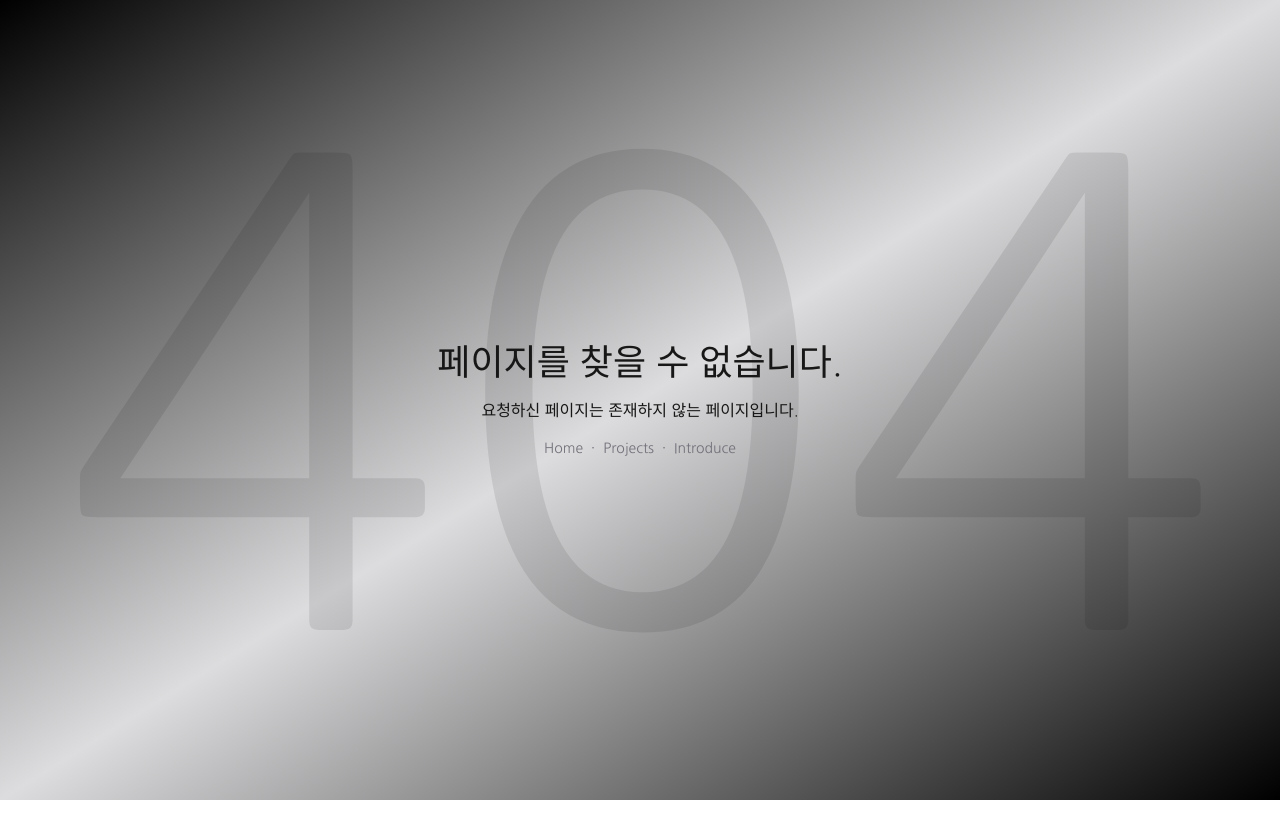
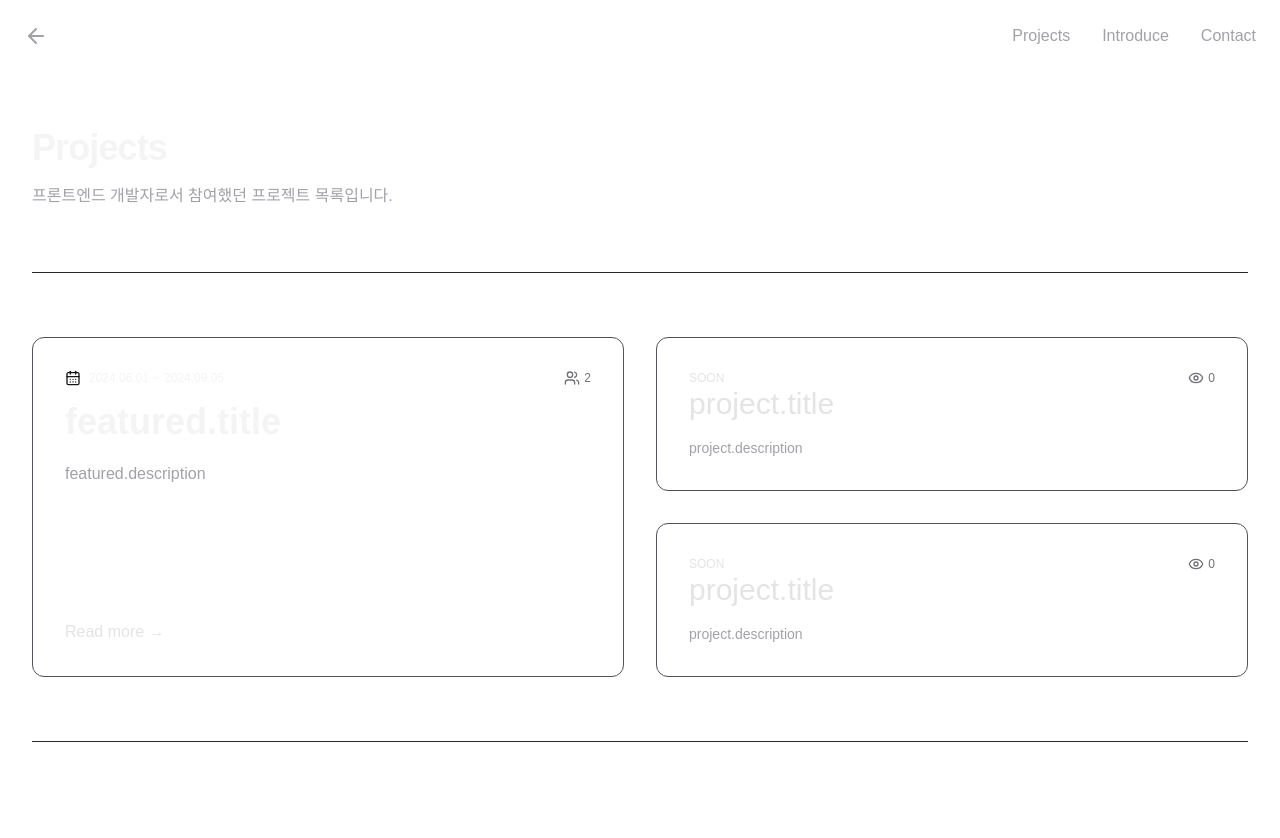
Before and after one commit to Kimjinhyeok/NextJS_Playground, a Next.js app: page /projects in a window 1280 px wide. Before the commit this address had no page. Shown: the top 838 px of the page. Before the commit the page ends 800 px from the top, so only its background shows below. Built offline with nearby package versions, Linux system fonts and the light colour scheme.

Commit message:
Add: project template

```diff
--- /dev/null
+++ b/app/components/card.tsx
@@ -0,0 +1,15 @@
+import { PropsWithChildren } from "react"
+
+export const Card: React.FC<PropsWithChildren> = ({ children }) => {
+
+  return (
+    <div
+      className="overflow-hidden relative duration-700 border rounded-xl hover:bg-zinc-800/10 group md:gap-8 hover:border-zinc-400/50 border-zinc-600 "
+    >
+      <div className="pointer-events-none">
+        <div className="absolute inset-0 z-0  transition duration-1000 [mask-image:linear-gradient(black,transparent)]"/>
+      </div>
+        {children}
+    </div>
+  )
+}
--- /dev/null
+++ b/app/components/nav.tsx
@@ -0,0 +1,55 @@
+'use client';
+
+import Link from "next/link";
+import { useEffect, useRef, useState } from "react";
+import { ArrowLeft } from 'lucide-react';
+
+export const Navigation: React.FC = () => {
+  const [isIntersecting, setIsIntersecting] = useState(true);
+
+  const ref = useRef<HTMLElement>(null);
+
+  useEffect(() => {
+    if(!ref.current) return;
+    const observer = new IntersectionObserver(([entry]) =>
+        setIsIntersecting(entry.isIntersecting),
+    );
+
+    observer.observe(ref.current);
+    return () => {
+      observer.disconnect();
+    }
+  }, [])
+
+
+  return (
+    <header ref={ref}>
+      <div className={`fixed inset-x-0 top-0 z-50 backdrop-blur duration-200 border-b ${
+        isIntersecting
+        ? "bg-zinc-900/0 border-transparent"
+        : "bg-zinc-900/500 border-zinc-800"
+      }`}>
+        <div className="container flex flex-row-reverse items-center justify-between p-6 mx-auto">
+          <div className="flex justify-between gap-8">
+            <Link
+              href="/projects"
+              className="duration-200 text-zinc-400 hover:text-zinc-100"
+            >Projects</Link>
+            <Link
+              href="/intro"
+              className="duration-200 text-zinc-400 hover:text-zinc-100"
+            >Introduce</Link>
+            <Link
+              href="/projects"
+              className="duration-200 text-zinc-400 hover:text-zinc-100"
+            >Contact</Link>
+          </div>
+          <Link
+            href="/portfolio"
+            className="duration-200 text-zinc-400 hover:text-zinc-100"
+          ><ArrowLeft className="w-6 h-6" /></Link>
+        </div>
+      </div>
+    </header>
+  )
+}
--- a/app/portfolio/page.tsx
+++ b/app/portfolio/page.tsx
@@ -1,9 +1,16 @@
 import Link from "next/link";
 import Particles from "../components/particle";
+import { Metadata } from "next";
 
+export const metadata:Metadata = {
+  title: 'KJH-Portfolio',
+  description: 'Portfolio site by Kimjinhyeok',
+  keywords: ['frontend', '프론트엔드', '웹개발자', '김진혁'],
+
+}
 const navigations = [
   { name: "Projects", href: "/projects" },
-  { name: "Introduce", href: "/introduce" },
+  { name: "Introduce", href: "/intro" },
 ]
 export default function PortfolioPage({}) {
 
--- /dev/null
+++ b/app/projects/article.tsx
@@ -0,0 +1,36 @@
+import { Eye } from "lucide-react";
+import Link from "next/link";
+
+interface Project {
+  slug: string;
+  date: Date;
+  title: string;
+  description: string;
+}
+type Props = {
+  project: Project;
+  views: number;
+}
+export const Article: React.FC<Props> = ({ views, project }) => {
+  return (
+    <Link href={`/projects/${project.slug}`}>
+      <article className="p-4 md:p-8">
+        <div className="flex justify-between gap-2 items-center">
+          <span className="text-xs duration-1000 text-zinc-200 group-hover:text-white group-hover:border-zinc-200 drop-shadow-orange">
+            <span>SOON</span>
+          </span>
+          <span className="text-zinc-500 text-xs flex items-center gap-1">
+            <Eye className="w-4 h-4" />{" "}
+            0
+          </span>
+        </div>
+        <h2 className="z-20 text-xl font-medium duration-1000 lg:text-3xl text-zinc-200 group-hover:text-white font-display">
+          project.title
+        </h2>
+        <p className="z-20 mt-4 text-sm duration-1000 text-zinc-400 group-hover:text-zinc-200">
+          project.description
+        </p>
+      </article>
+    </Link>
+  )
+}
--- /dev/null
+++ b/app/projects/page.tsx
@@ -0,0 +1,92 @@
+import Link from "next/link";
+import { Card } from "../components/card";
+import { Navigation } from "../components/nav";
+import { CalendarDays, Eye, Users } from "lucide-react";
+import { Article } from "./article";
+import { Metadata } from "next";
+
+export const metadata:Metadata = {
+  title: 'KJH | Introduce',
+  description: '',
+}
+export default function ProjectsPage({}) {
+
+  return (
+    <div className="relative pb-16">
+      <Navigation />
+      <div className="px-6 pt-20 mx-auto space-y-8 max-w-7xl lg:px-8 md:space-y-16 md:pt-24 lg:pt-32 animate-fade-in-fast">
+        <div className="max-w-2xl mx-auto lg:mx-0">
+          <h2 className="text-3xl font-bold tracking-tight text-zinc-100 sm:text-4xl">
+            Projects
+          </h2>
+          <p className="mt-4 text-zinc-400">
+            프론트엔드 개발자로서 참여했던 프로젝트 목록입니다.
+          </p>
+        </div>
+        <div className="w-full h-px bg-zinc-800" />
+
+        <div className="grid grid-cols-1 gap-8 mx-auto lg:grid-cols-2">
+          <Card>
+            <Link href={`/projects/${''}`}>
+              <article className="relative w-full h-full p-4 md:p-8">
+                <div className="flex items-center justify-between gap-2">
+                  <div className="flex gap-2 items-center">
+                    <CalendarDays className="w-4 h-4"/>
+                    <div className="text-xs leading-3 flex items-center text-zinc-100 gap-1">
+                      <span>2024.06.01</span>
+                      <span>~</span>
+                      <span>2024.09.05</span>
+                    </div>
+                  </div>
+                  <span className="flex items-center gap-1 text-xs text-zinc-500">
+                    <Users className="w-4 h-4" />
+                    <span>2</span>
+                  </span>
+                </div>
+                <h2
+                  id="featured-post"
+                  className="mt-4 text-3xl font-bold text-zinc-100 group-hover:text-white sm:text-4xl font-display"
+                >
+                  featured.title
+                </h2>
+                <p className="mt-4 leading-8 duration-150 text-zinc-400 group-hover:text-zinc-300">
+                  featured.description
+                </p>
+                <div className="absolute bottom-4 md:bottom-8">
+                  <p className="hidden text-zinc-200 hover:text-zinc-50 lg:block">
+                    Read more <span aria-hidden="true">&rarr;</span>
+                  </p>
+                </div>
+              </article>
+            </Link>
+          </Card>
+          <div className="flex flex-col w-full gap-8 mx-auto border-t border-gray-900/10 lg:mx-0 lg:border-t-0">
+            <Card key='proj1'>
+              <Article project={{
+                date: new Date("2024-05-16"),
+                description: 'test1 description',
+                slug: '...',
+                title: 'test1 title'
+              }} views={parseInt(`${Math.random() * 100}`) } />
+            </Card>
+            <Card key='proj2'>
+              <Article project={{
+                date: new Date("2024-02-16"),
+                description: 'test2 description',
+                slug: '...',
+                title: 'test2 title'
+              }} views={parseInt(`${Math.random() * 100}`) } />
+            </Card>
+          </div>
+        </div>
+        <div className="hidden w-full h-px md:block bg-zinc-800" />
+
+        <div className="grid grid-cols1 gap-4 mx-auto lg:mx-0 md:grid-cols-3">
+          <div className="grid grid-cols-1 gap-4">
+
+          </div>
+        </div>
+      </div>
+    </div>
+  )
+}
```
